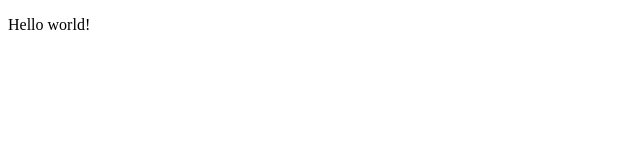
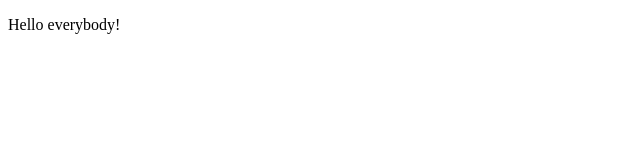
Before and after one commit to anastasiia14merk/project, a plain HTML site: page scr/index.html in a window 1280 px wide. Shown: the full height of the page, 0-640 px from the left. Drawn offline with Linux system fonts and the light colour scheme.

Commit message:
first commit

```diff
--- a/scr/index.html
+++ b/scr/index.html
@@ -9,7 +9,7 @@
 </head>
 <body>
 
-<p> Hello world!</p>
+<p> Hello everybody!</p>
 
 
 
```
